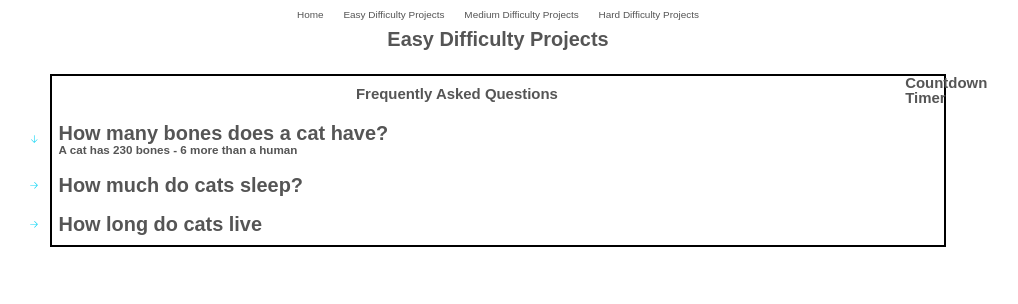
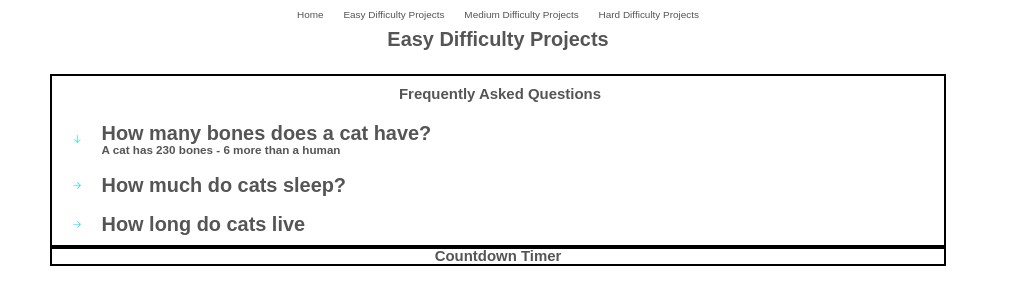
Before and after one commit to deltam3/frontendeval, a React (Vite) app in the folder consolidated/: page /Easy in a window 1280 px wide. Shown: the top 304 px of the page, without its empty margins (142-1160 px from the left). Built offline with nearby package versions, Linux system fonts and the light colour scheme.

Commit message:
fixed basic styling issues in the easy component & text aligned h2 in counterpage component

```diff
--- a/consolidated/src/pages/Easy/Easy.tsx
+++ b/consolidated/src/pages/Easy/Easy.tsx
@@ -17,9 +17,22 @@ function Easy({}: Props) {
           maxWidth: "90rem",
           display: "flex",
           justifyContent: "center",
+          flexDirection: "column",
         }}
       >
         <FAQPage></FAQPage>
+        {/* <CounterPage></CounterPage> */}
+      </div>
+      <div
+        style={{
+          border: "2px solid black",
+          margin: "0 auto",
+          maxWidth: "90rem",
+          display: "flex",
+          justifyContent: "center",
+          flexDirection: "column",
+        }}
+      >
         <CounterPage></CounterPage>
       </div>
     </div>
--- a/consolidated/src/pages/Easy/projects/Counter/CounterPage.tsx
+++ b/consolidated/src/pages/Easy/projects/Counter/CounterPage.tsx
@@ -5,7 +5,7 @@ type Props = {};
 function CounterPage({}: Props) {
   return (
     <div>
-      <h2>Countdown Timer</h2>
+      <h2 style={{ textAlign: "center" }}>Countdown Timer</h2>
     </div>
   );
 }
```
